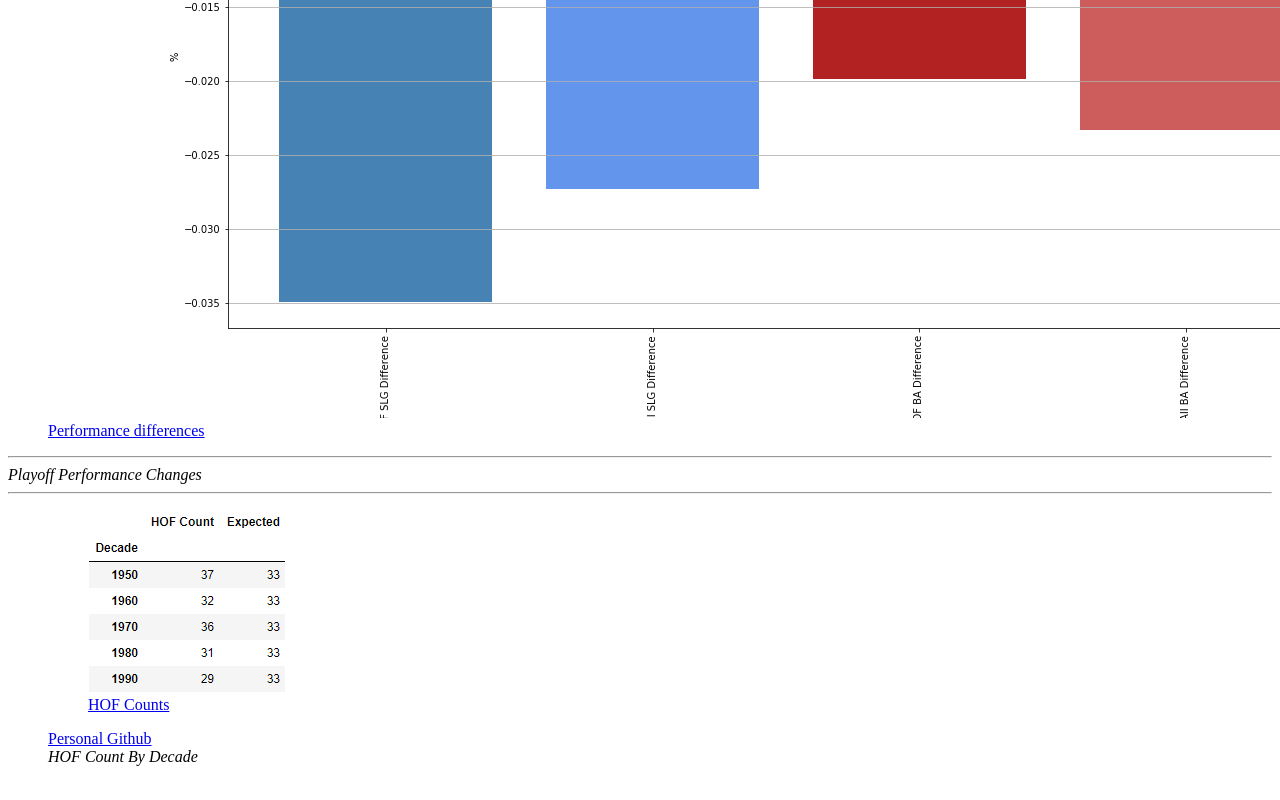
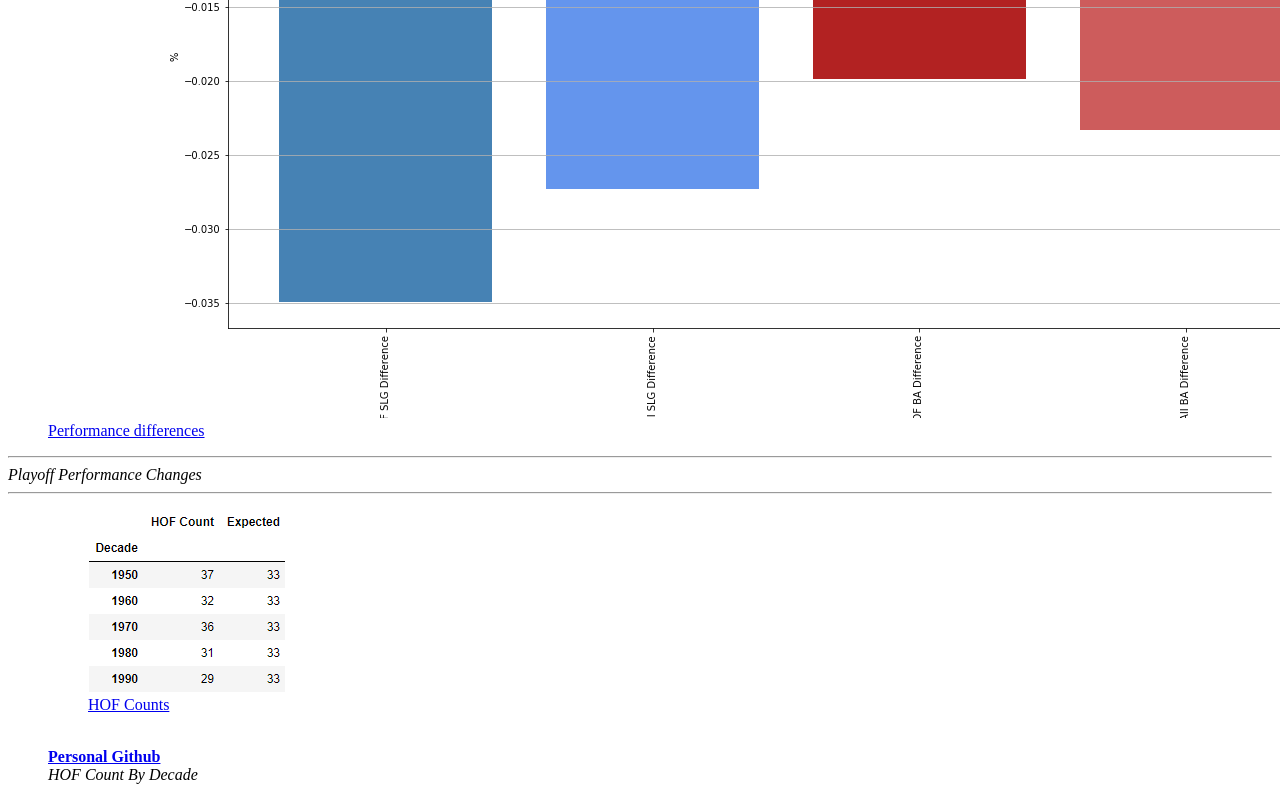
Before and after one commit to BDomogalla/Project1, a plain HTML site: page index.html in a window 1280 px wide. Shown: the part 382-1182 px from the top of the page. Drawn offline with Linux system fonts and the light colour scheme.

Commit message:
adding link to personal github

```diff
--- a/index.html
+++ b/index.html
@@ -22,7 +22,8 @@
         <figcaption>HOF Counts</figcaption>
     </a>
 </figure>
-<a href = "https://bdomogalla.github.io/">Personal Github</a>
+    <br>
+    <strong><a href = "https://bdomogalla.github.io/">Personal Github</a></strong>
     <br>
     <em>HOF Count By Decade</em>
     <br>
```
